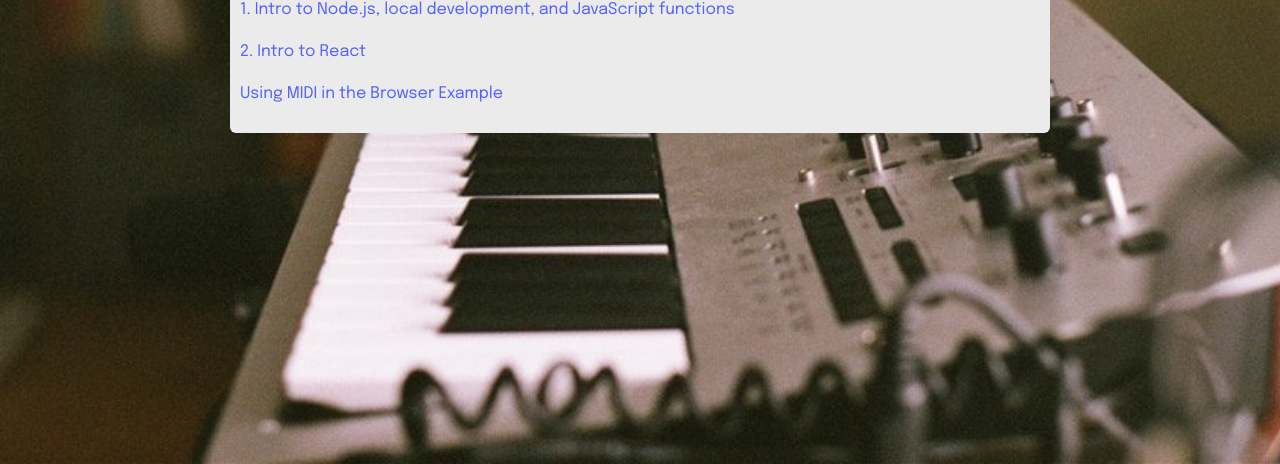
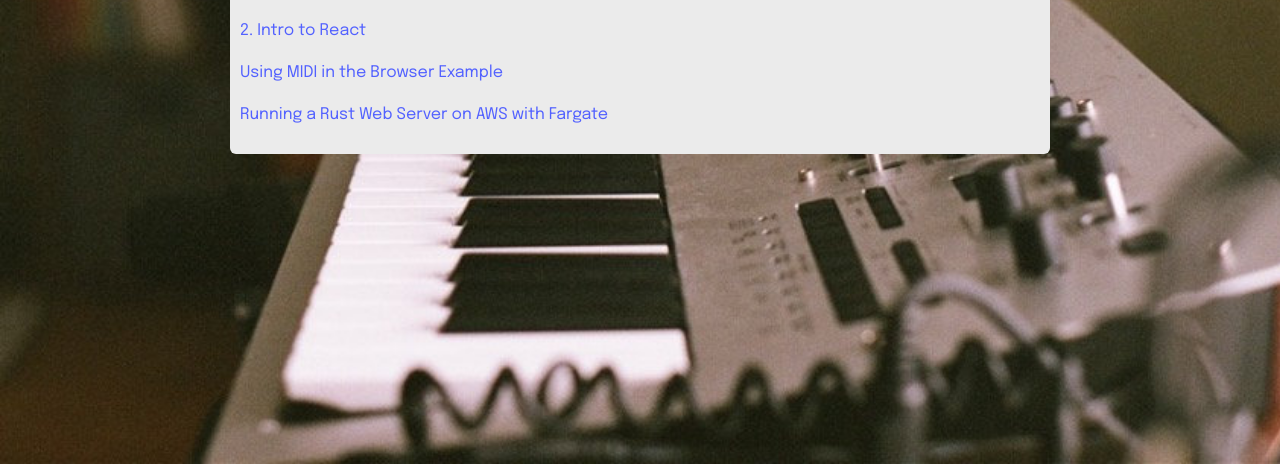
Before and after one commit to jottenlips/jottenlips.github.io, a website: page docs/programming/index.html in a window 1280 px wide. Shown: the part 436-900 px from the top of the page. Drawn offline with nearby package versions, Linux system fonts and the light colour scheme.

Commit message:
deploy site

```diff
--- a/docs/programming/index.html
+++ b/docs/programming/index.html
@@ -39,6 +39,7 @@
                     <p><a href='functions/'>1. Intro to Node.js, local development, and JavaScript functions</a></p>
 <p><a href='react-intro/'>2. Intro to React</a></p>
 <p><a href='https://jottenlips.github.io/making-midi'>Using MIDI in the Browser Example</a></p>
+<p><a href='https://github.com/jottenlips/hello-rocket'>Running a Rust Web Server on AWS with Fargate</a></p>
 
         </div>
     </div>
```
